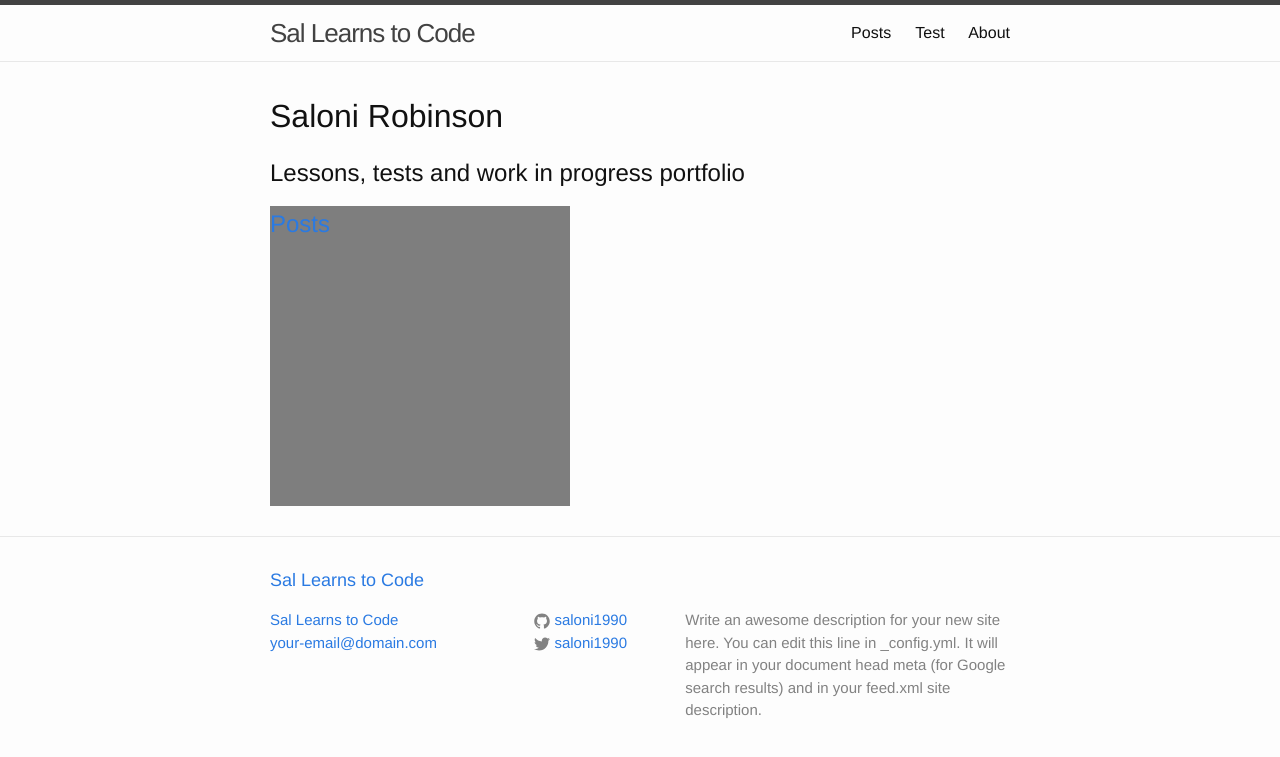
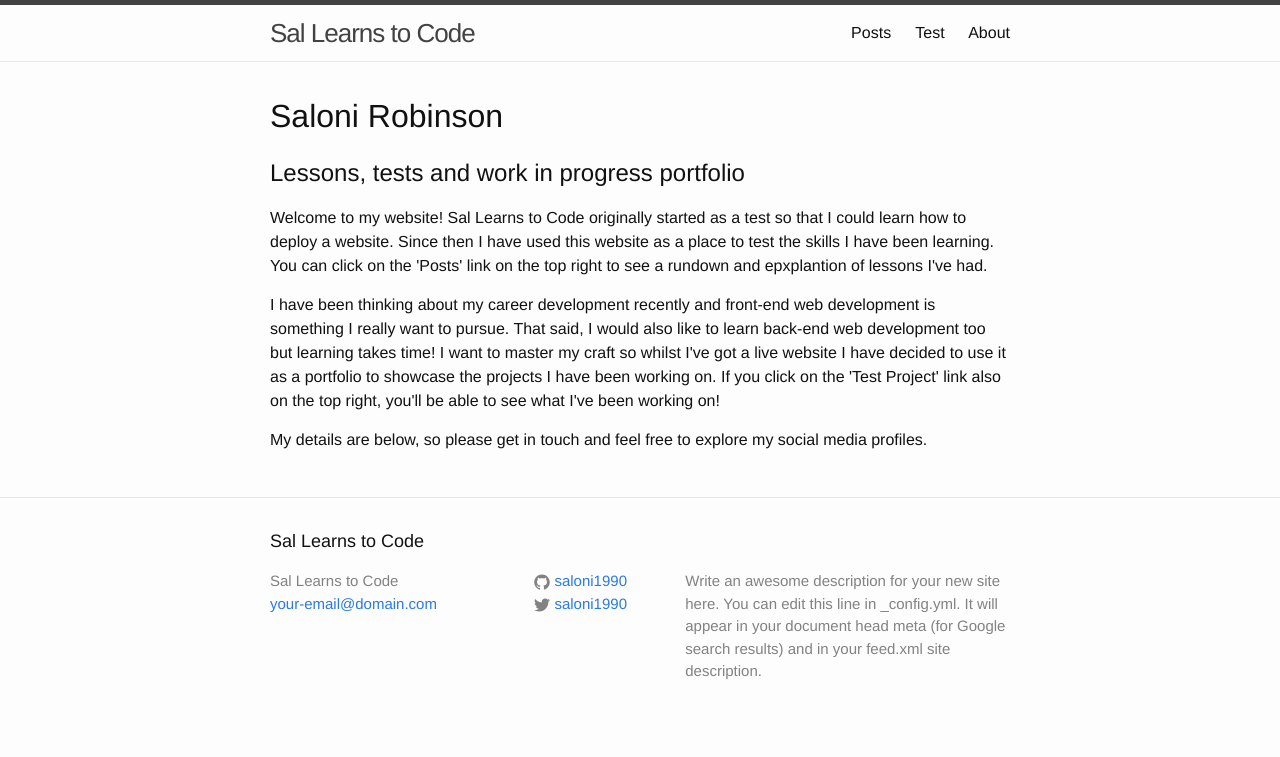
Before and after one commit to saloni1990/saloni1990.github.io, a Jekyll site: the page built from index.html, in a window 1280 px wide. Shown: the top 757 px of the page. Built offline with Jekyll 4.4.1, drawn with Linux system fonts in a browser that asks for light colours.

Commit message:
Update index.html

```diff
--- a/index.html
+++ b/index.html
@@ -5,9 +5,8 @@ layout: home
 <body>
  <h1>Saloni Robinson</h1>
  <h2> Lessons, tests and work in progress portfolio</h2>
- <div class="left">
-  <h2><a href="/posts" class="left-link">Posts<a></h2>
- </div>
-
+ <p>Welcome to my website! Sal Learns to Code originally started as a test so that I could learn how to deploy a website. Since then I have used this website as a place to test the skills I have been learning. You can click on the 'Posts' link on the top right to see a rundown and epxplantion of lessons I've had.</p>
+ <p>I have been thinking about my career development recently and front-end web development is something I really want to pursue. That said, I would also like to learn back-end web development too but learning takes time! I want to master my craft so whilst I've got a live website I have decided to use it as a portfolio to showcase the projects I have been working on. If you click on the 'Test Project' link also on the top right, you'll be able to see what I've been working on!
+<p>My details are below, so please get in touch and feel free to explore my social media profiles.
  </body>
 </html>
```
